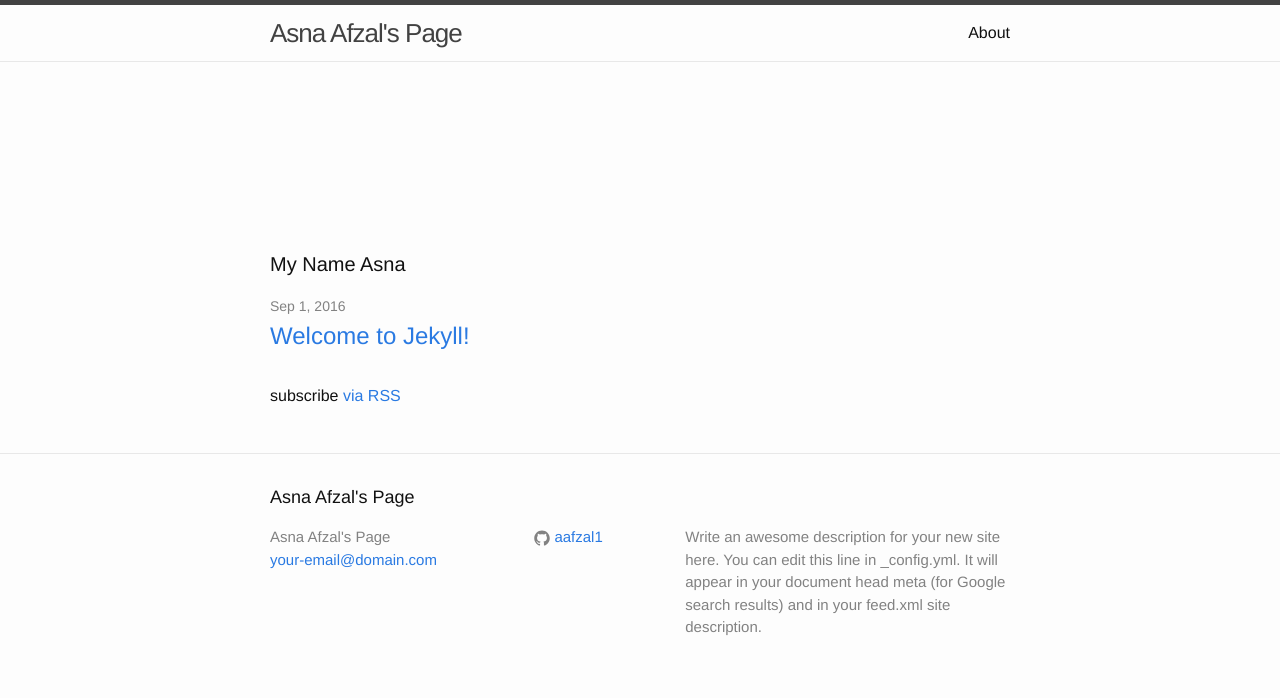
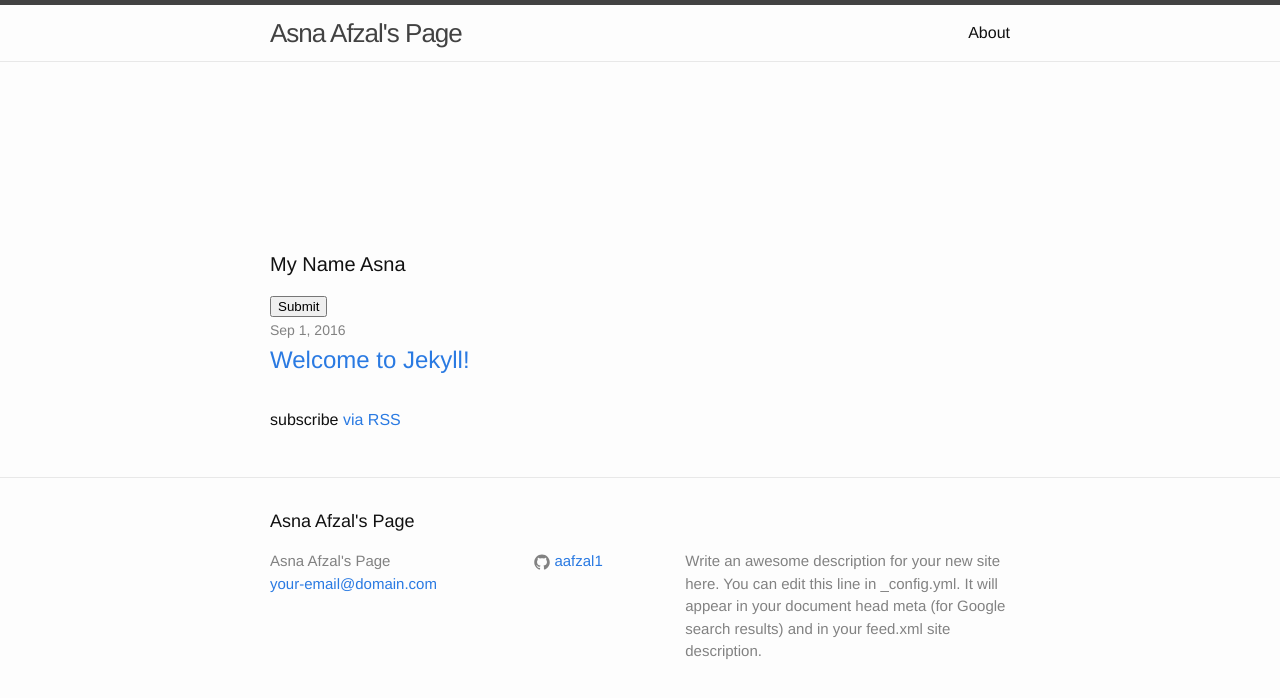
Before and after one commit to aafzal1/aafzal1.github.io, a Jekyll site: the page built from index.html, in a window 1280 px wide. Shown: the top 698 px of the page. Built offline with Jekyll 4.4.1, drawn with Linux system fonts in a browser that asks for light colours; nearby versions of some CDN libraries.

Commit message:
Update index.html

```diff
--- a/index.html
+++ b/index.html
@@ -8,6 +8,7 @@ layout: default
   <script type="text/javascript" src="http://s3.amazonaws.com/codecademy-content/courses/hour-of-code/js/bubbles.js"></script>
   <script type="text/javascript" src="main.js"></script>
   <h1 class="page-heading">My Name Asna</h1>
+  <input type=submit></input>
   <ul class="post-list">
     {% for post in site.posts %}
       <li>
```
